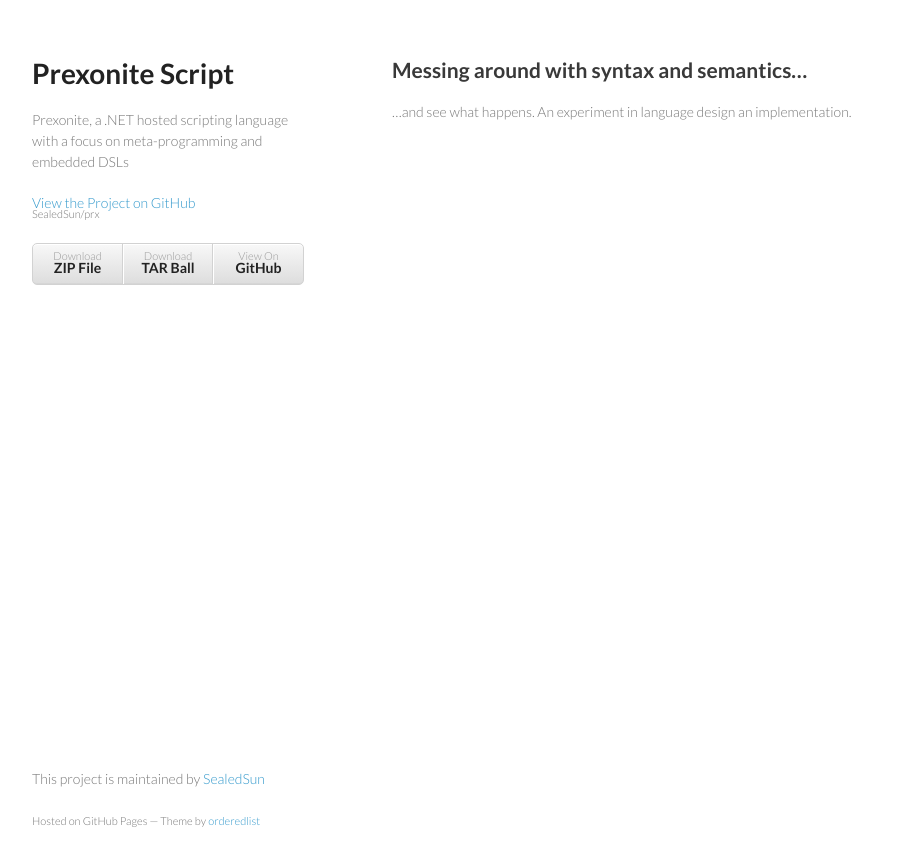
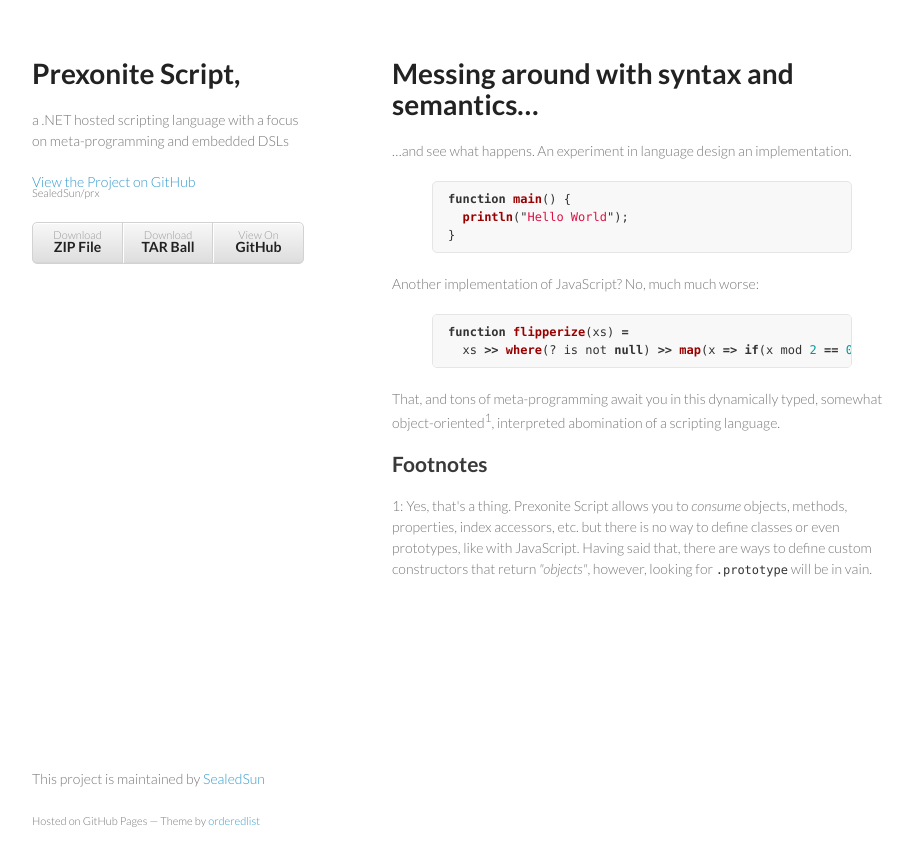
Before and after one commit to chklauser/prx, a Jekyll site: the page built from index.html, in a window 1280 px wide. Shown: the top 866 px of the page, without its empty margins (178-1089 px from the left). Built offline with Jekyll 4.4.1, drawn with Linux system fonts in a browser that asks for light colours.

Commit message:
Add some sample content

```diff
--- a/_includes/header.html
+++ b/_includes/header.html
@@ -1,5 +1,5 @@
-<h1>Prexonite Script</h1>
-<p>Prexonite, a .NET hosted scripting language with a focus on meta-programming and embedded DSLs</p>
+<h1>Prexonite Script,</h1>
+<p>a .NET hosted scripting language with a focus on meta-programming and embedded DSLs</p>
 
 <p class="view"><a href="https://github.com/SealedSun/prx">View the Project on GitHub <small>SealedSun/prx</small></a></p>
 
--- a/index.html
+++ b/index.html
@@ -2,4 +2,30 @@
 layout: page
 title: Messing around with syntax and semantics&hellip;
 ---
-&hellip;and see what happens. An experiment in language design an implementation.
+<p>&hellip;and see what happens. An experiment in language design an implementation.</p>
+
+<p>
+{% highlight javascript %}
+function main() {
+  println("Hello World");
+}
+{% endhighlight %}
+</p>
+
+<p>Another implementation of JavaScript? No, much much worse:</p>
+
+<p>
+{% highlight javascript %}
+function flipperize(xs) =
+  xs >> where(? is not null) >> map(x => if(x mod 2 == 0) "flip" else "flop");
+{% endhighlight %}
+</p>
+
+<p>That, and tons of meta-programming await you in this dynamically typed,
+somewhat object-oriented<sup>1</sup>, interpreted abomination of a scripting language.</p>
+
+<h3>Footnotes</h3>
+<p>1: Yes, that's a thing. Prexonite Script allows you to <em>consume</em> objects, methods, properties, index accessors,
+etc. but there is no way to define classes or even prototypes, like with JavaScript. Having said that, there are ways
+to define custom constructors that return <em>&quot;objects&quot;</em>, however,
+looking for <code>.prototype</code> will be in vain.</p>
--- a/stylesheets/styles.css
+++ b/stylesheets/styles.css
@@ -20,15 +20,16 @@
   line-height:1.1;
 }
 
-h1 {
+h1, h2 {
   font-size:28px;
 }
 
-h2 {
+h3 {
   color:#393939;
+  font-size:21px;
 }
 
-h3, h4, h5, h6 {
+h4, h5, h6 {
   color:#494949;
 }
 
```
